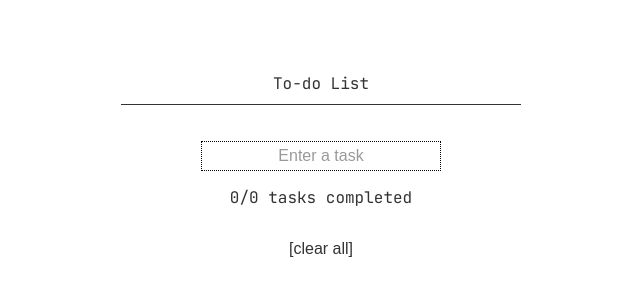
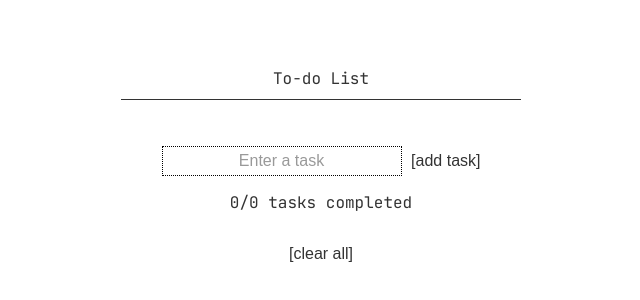
Before and after one commit to 0xYashh/fun-projects, a plain HTML site: page to-do-list/index.html in a window 1280 px wide. Shown: the part 250-550 px from the top of the page, without its empty margins (319-959 px from the left). Drawn offline with Linux system fonts and the light colour scheme.

Commit message:
updated index.html

```diff
--- a/to-do-list/index.html
+++ b/to-do-list/index.html
@@ -12,6 +12,7 @@
         <p id="title">To-do List</p>
         <hr>
         <input type="text" id="taskInput" placeholder="Enter a task">
+        <button id="addTaskBtn">[add task]</button>
         <ul id="taskList"></ul>
         <p id="taskCount">0/0 tasks completed</p>
         <button id="clearBtn">[clear all]</button>
```
